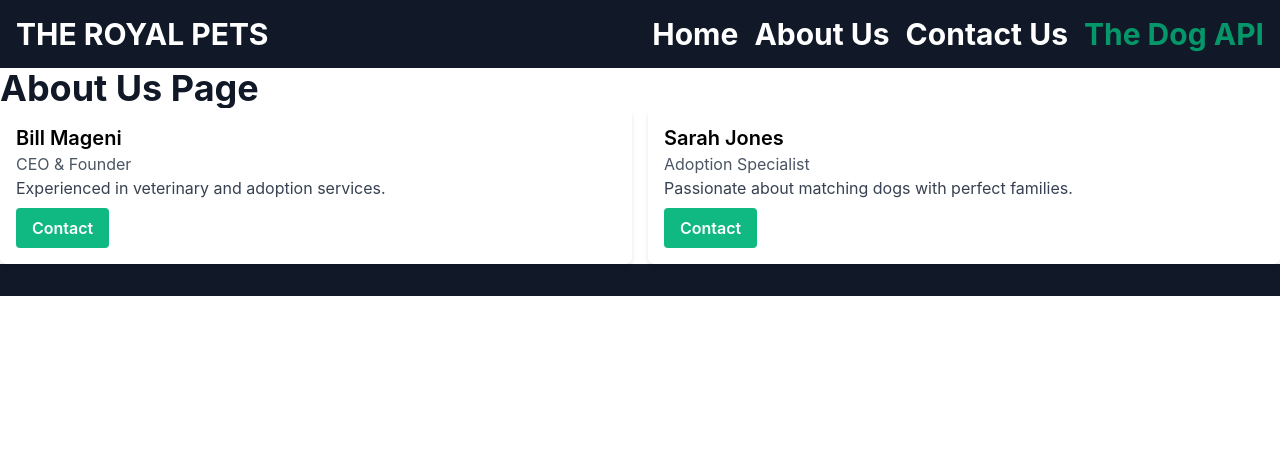
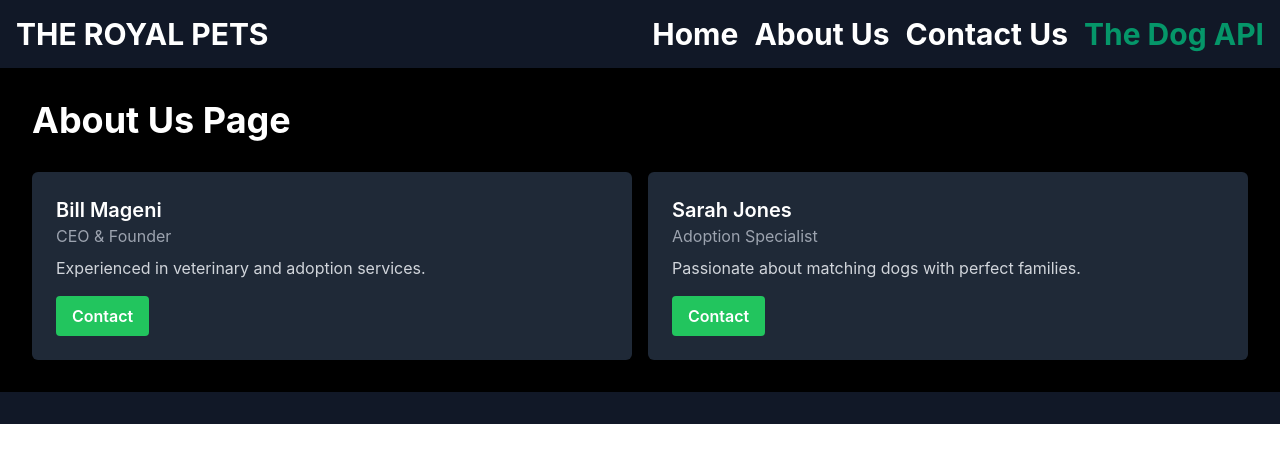
Before and after one commit to iankuria668/dog-adoption-centre, a React (Create React App) app: page /About in a window 1280 px wide. Shown: the top 462 px of the page. Built offline with nearby package versions, Linux system fonts and the light colour scheme.

Commit message:
styled both the about.js and contact.js

```diff
--- a/src/components/pages/About.js
+++ b/src/components/pages/About.js
@@ -1,4 +1,3 @@
-// About.js
 import React from "react";
 import NavBar from "../NavBar";
 import Footer from "../Footer";
@@ -24,21 +23,20 @@ function About() {
   };
 
   return (
-    <>
+    <div className="bg-black text-white">
       <header>
         <NavBar />
       </header>
-      <div className="container mx-auto">
-        <h1 className="text-4xl font-bold text-gray-900">About Us Page</h1>
-        {/* Your about content */}
+      <div className="container mx-auto p-8">
+        <h1 className="text-4xl font-bold mb-8">About Us Page</h1>
         <div className="grid grid-cols-1 md:grid-cols-2 lg:grid-cols-2 gap-4">
           {teamMembers.map((member, index) => (
-            <div key={index} className="bg-white p-4 rounded-md shadow-md">
-              <h2 className="text-xl font-semibold">{member.name}</h2>
-              <p className="text-gray-600">{member.title}</p>
-              <p className="text-gray-700">{member.bio}</p>
+            <div key={index} className="bg-gray-800 p-6 rounded-md shadow-md">
+              <h2 className="text-xl font-semibold text-white">{member.name}</h2>
+              <p className="text-gray-400 mb-2">{member.title}</p>
+              <p className="text-gray-300 mb-4">{member.bio}</p>
               <button
-                className="bg-emerald-500 hover:bg-emerald-600 text-white font-semibold py-2 px-4 rounded mt-2"
+                className="bg-green-500 hover:bg-green-600 text-white font-semibold py-2 px-4 rounded"
                 onClick={() => onClickMailtoHandler(member.email)}
               >
                 Contact
@@ -50,7 +48,7 @@ function About() {
       <footer>
         <Footer />
       </footer>
-    </>
+    </div>
   );
 }
 
--- a/src/components/pages/Contact.js
+++ b/src/components/pages/Contact.js
@@ -1,26 +1,34 @@
 import React from "react";
 import NavBar from "../NavBar";
-import Footer from "../Footer"
-
+import Footer from "../Footer";
 
 function Contact() {
   return (
-      <>
+    <div className="bg-black text-white">
       <header>
         <NavBar />
       </header>
-        <main>
+      <main className="container mx-auto p-8">
         <div id="contact" className="contact">
-        <p><strong><em>Call us at this number:</em> </strong> <em>071-234-567-890</em></p>
-        <p><strong className="">If you are impresed with this group's work support us via Mpesa on: </strong> <em>071-283-7843 </em></p>
-        <p> <a href="mailto:billjoseph@gmail.com" className="link"><em>Click here to Send us an email</em></a></p>
+          <p>
+            <strong>Call us at this number:</strong> <em>071-234-567-890</em>
+          </p>
+          <p>
+            <strong>If you are impressed with this group's work support us via Mpesa on:</strong>{" "}
+            <em>071-283-7843</em>
+          </p>
+          <p>
+            <a href="mailto:billjoseph@gmail.com" className="text-blue-400">
+              Click here to Send us an email
+            </a>
+          </p>
         </div>
       </main>
       <footer>
-          <Footer/>
+        <Footer />
       </footer>
-      </>
+    </div>
   );
-  };
+}
 
 export default Contact;
```
Lines whose indentation alone changed are shown as unchanged.
